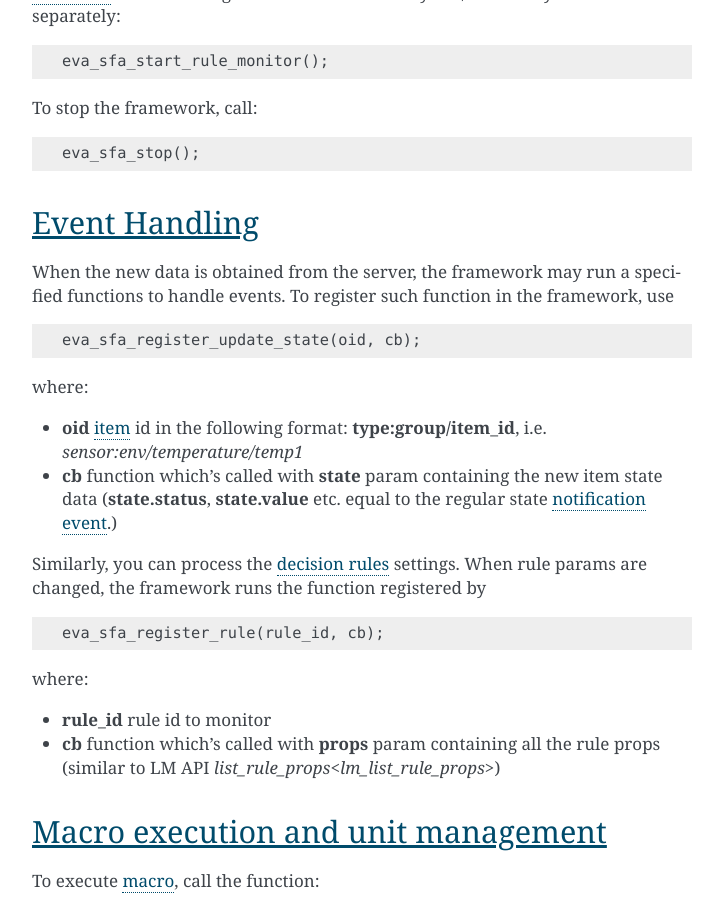
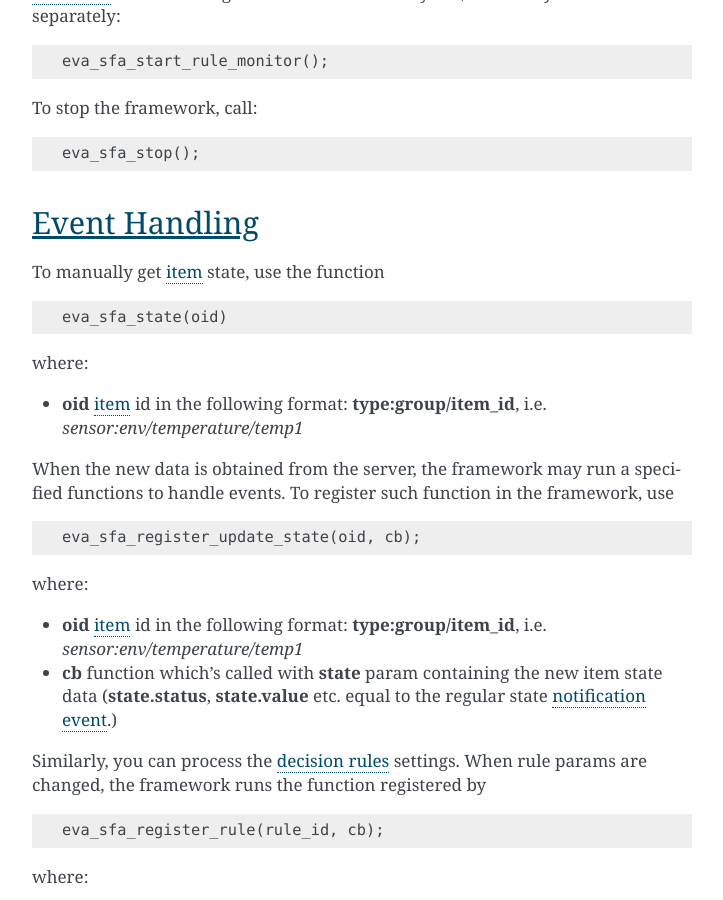
Before and after one commit to alttch/eva3, a Sphinx documentation site: the page built from doc/sfa/sfa_framework.rst, in a window 1280 px wide and 900 px high, scrolled down 3020 px. Shown: the whole window, without its empty margins (388-1111 px from the left). Built offline with Sphinx 7.4.7, drawn with Linux system fonts in a browser that asks for light colours.

Commit message:
eva_sfa_state doc

```diff
--- a/doc/sfa/sfa_framework.rst
+++ b/doc/sfa/sfa_framework.rst
@@ -167,6 +167,17 @@ To stop the framework, call:
 
 Event Handling
 --------------
+
+To manually get :doc:`item</items>` state, use the function
+
+.. code-block:: javascript
+
+    eva_sfa_state(oid)
+
+where:
+
+* **oid** :doc:`item</items>` id in the following format:
+  **type:group/item_id**, i.e. *sensor:env/temperature/temp1*
 
 When the new data is obtained from the server, the framework may run a
 specified functions to handle events. To register such function in the
```
